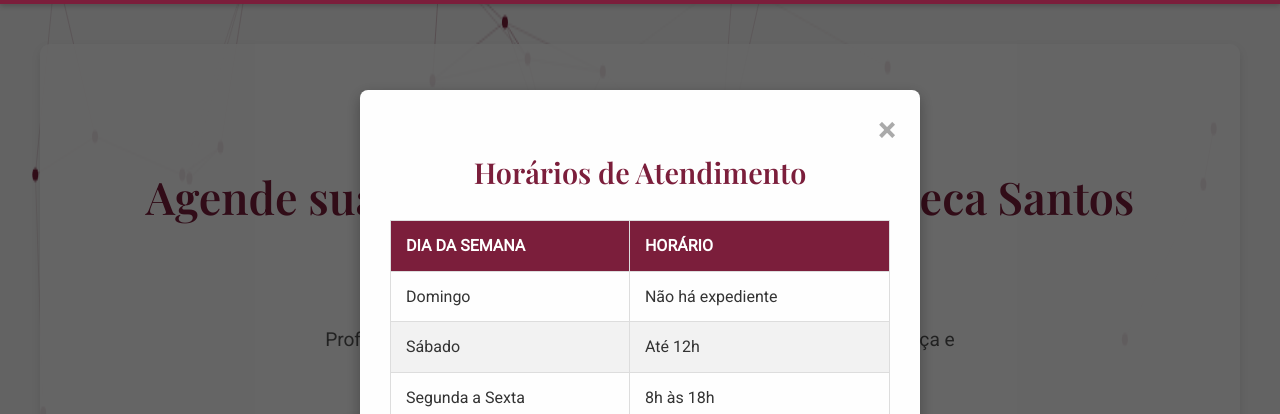
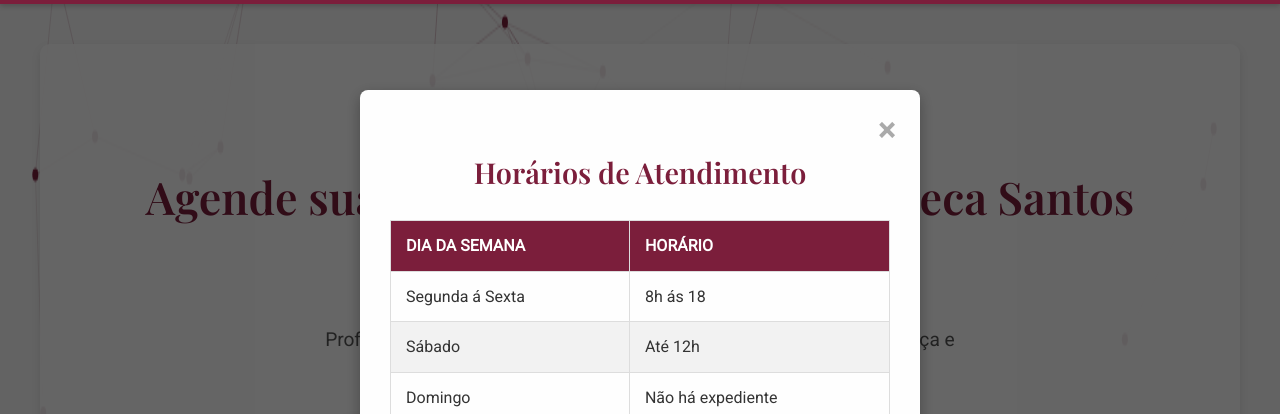
Before and after one commit to Davimirandajr/rebecaadvocacia, a plain HTML site: page index.html in a window 1280 px wide. Both pictures are taken after a click on the link "Consultar Horários Disponíveis". Shown: the part 72-486 px from the top of the page. Drawn offline with nearby package versions, Linux system fonts and the light colour scheme.

Commit message:
Update index.html

```diff
--- a/index.html
+++ b/index.html
@@ -74,16 +74,16 @@
             </thead>
             <tbody>
               <tr>
-                <td>Domingo</td>
-                <td>Não há expediente</td>
+                <td>Segunda á Sexta</td>
+                <td>8h ás 18</td>
               </tr>
               <tr>
                 <td>Sábado</td>
                 <td>Até 12h</td>
               </tr>
               <tr>
-                <td>Segunda a Sexta</td>
-                <td>8h às 18h</td>
+                <td>Domingo</td>
+                <td>Não há expediente</td>
               </tr>
             </tbody>
           </table>
```
Lines whose indentation alone changed are shown as unchanged.
